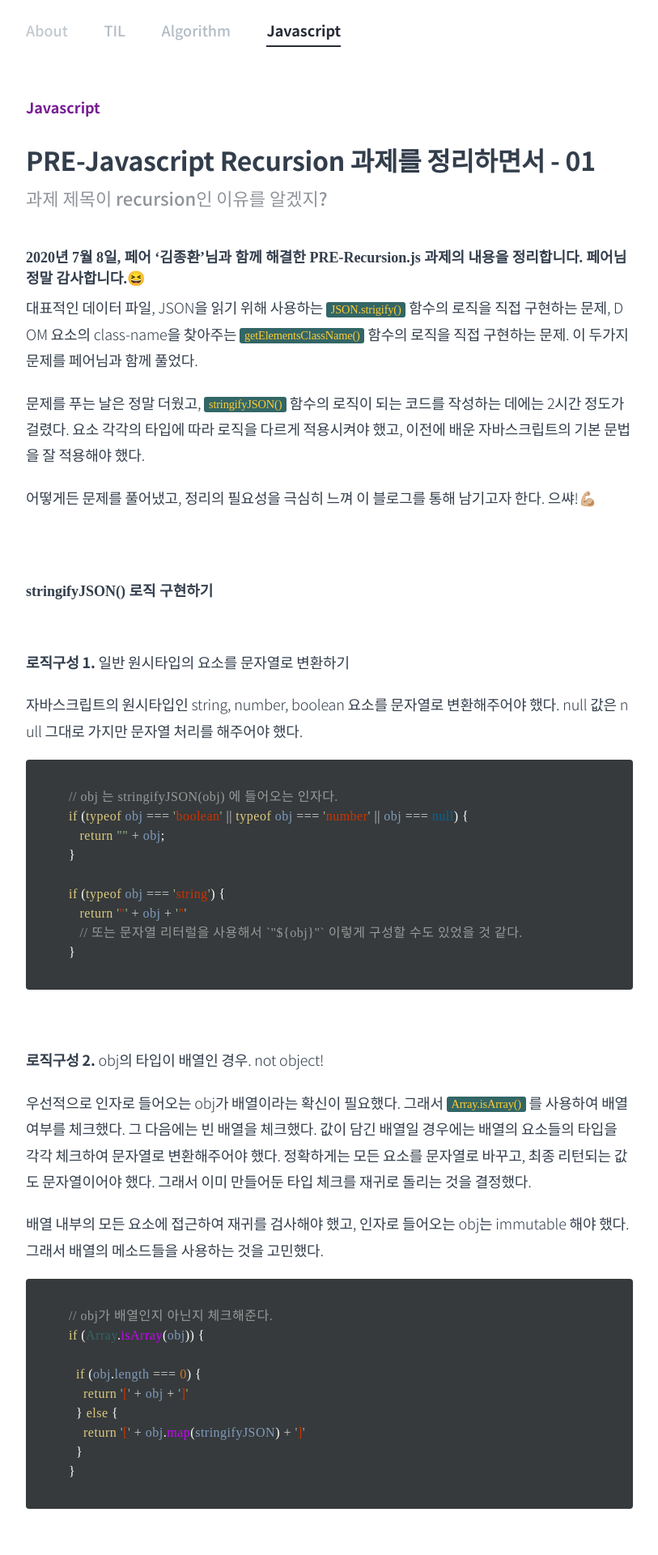
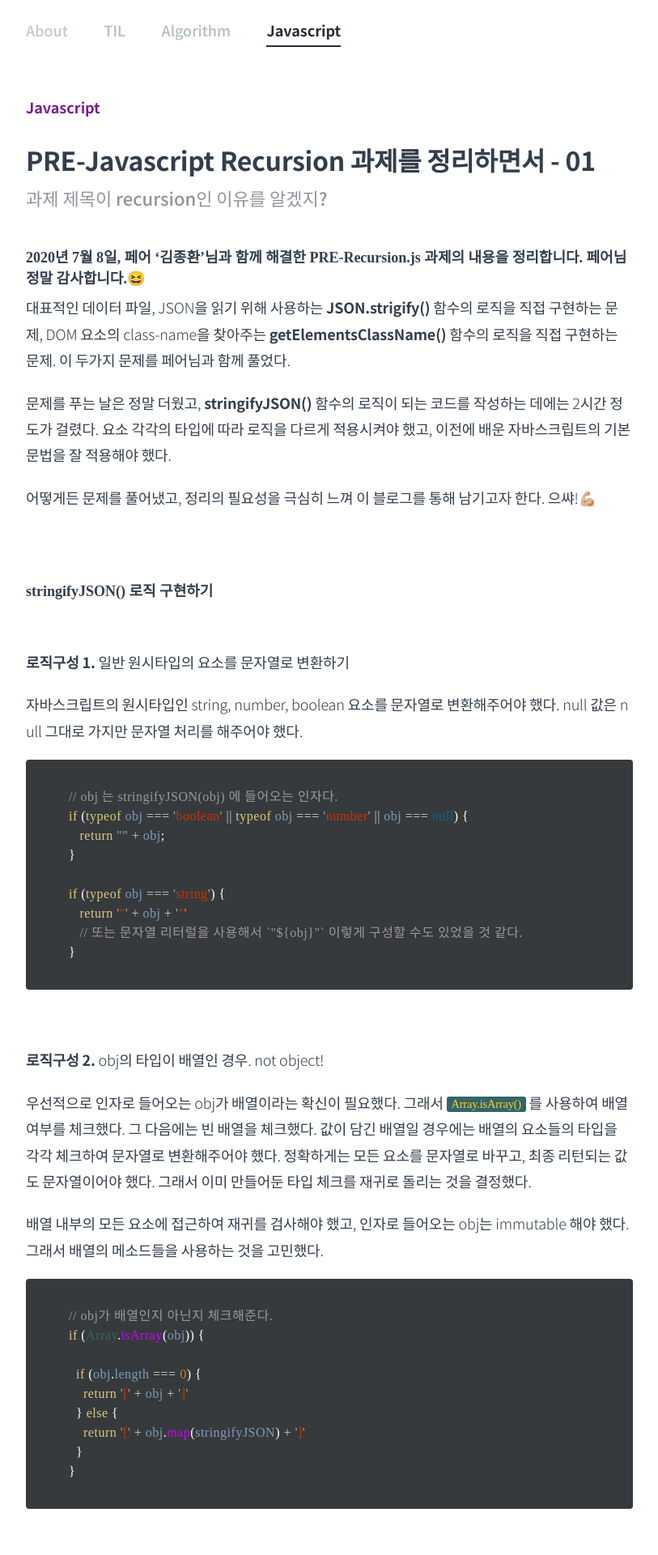
Before and after one commit to hankyeolk/hankyeolk.github.io, a Jekyll site: the page built from javascript/02_과제정리 01.md, in a window 1280 px wide. Shown: the top 1920 px of the page at 81% size, without its empty margins (233-1046 px from the left). Built offline with Jekyll 4.4.1, drawn with Linux system fonts in a browser that asks for light colours; some web fonts are replaced.

```diff
--- a/javascript/02_과제정리 01.md
+++ b/javascript/02_과제정리 01.md
@@ -14,10 +14,10 @@ order: 2
 
 #### 2020년 7월 8일, 페어 '김종환'님과 함께 해결한 PRE-Recursion.js 과제의 내용을 정리합니다. 페어님 정말 감사합니다.😆
 
-대표적인 데이터 파일, JSON을 읽기 위해 사용하는 `JSON.strigify()` 함수의 로직을 직접 구현하는 문제, DOM 요소의 class-name을 찾아주는 `getElementsClassName()` 함수의 로직을 직접 구현하는 문제. 이 두가지 문제를 페어님과 함께 풀었다.
+대표적인 데이터 파일, JSON을 읽기 위해 사용하는 **JSON.strigify()** 함수의 로직을 직접 구현하는 문제, DOM 요소의 class-name을 찾아주는 **getElementsClassName()** 함수의 로직을 직접 구현하는 문제. 이 두가지 문제를 페어님과 함께 풀었다.
 <br>
 
-문제를 푸는 날은 정말 더웠고, `stringifyJSON()` 함수의 로직이 되는 코드를 작성하는 데에는 2시간 정도가 걸렸다. 요소 각각의 타입에 따라 로직을 다르게 적용시켜야 했고, 이전에 배운 자바스크립트의 기본 문법을 잘 적용해야 했다.
+문제를 푸는 날은 정말 더웠고, **stringifyJSON()** 함수의 로직이 되는 코드를 작성하는 데에는 2시간 정도가 걸렸다. 요소 각각의 타입에 따라 로직을 다르게 적용시켜야 했고, 이전에 배운 자바스크립트의 기본 문법을 잘 적용해야 했다.
 <br>
 
 어떻게든 문제를 풀어냈고, 정리의 필요성을 극심히 느껴 이 블로그를 통해 남기고자 한다. 으쌰!💪🏼
```
